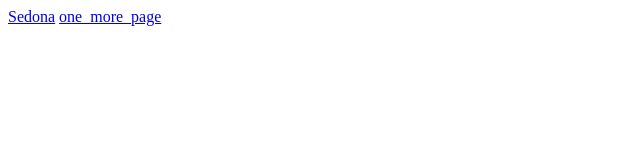
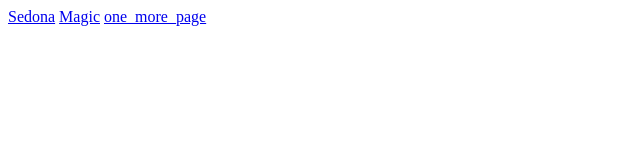
Before and after one commit to EkaterinaPanteleev/EkaterinaPanteleev.github.io, a plain HTML site: page index.html in a window 1280 px wide. Shown: the full height of the page, 0-640 px from the left. Drawn offline with Linux system fonts and the light colour scheme.

Commit message:
link test

```diff
--- a/index.html
+++ b/index.html
@@ -6,6 +6,7 @@
 </head>
 <body>
   <a href="http://ekaterinapanteleev.github.io/Sedona-EP/">Sedona</a>
+  <a href="http://ekaterinapanteleev.github.io/code-and-magick/">Magic</a>
   <a href="http://ekaterinapanteleev.github.io/one_more_page.html">one_more_page</a>
 </body>
 </html>
```
